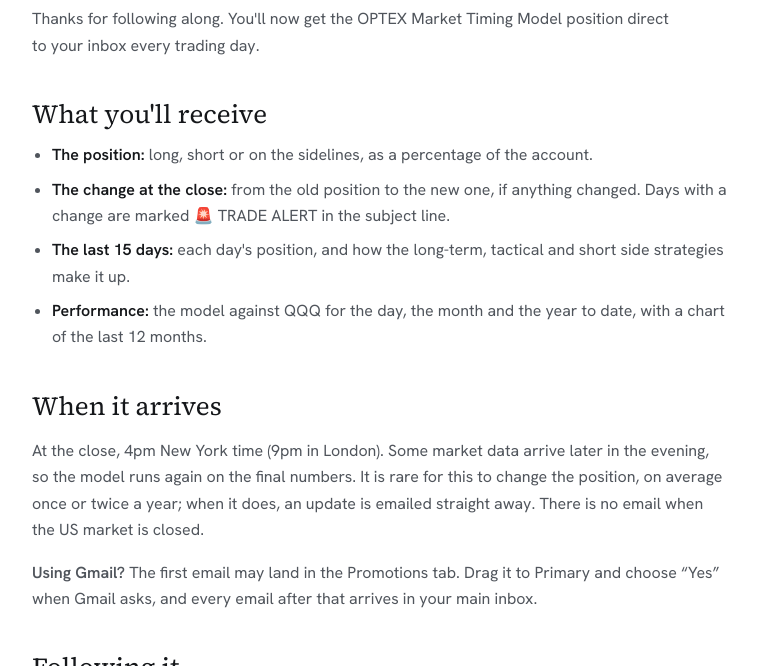
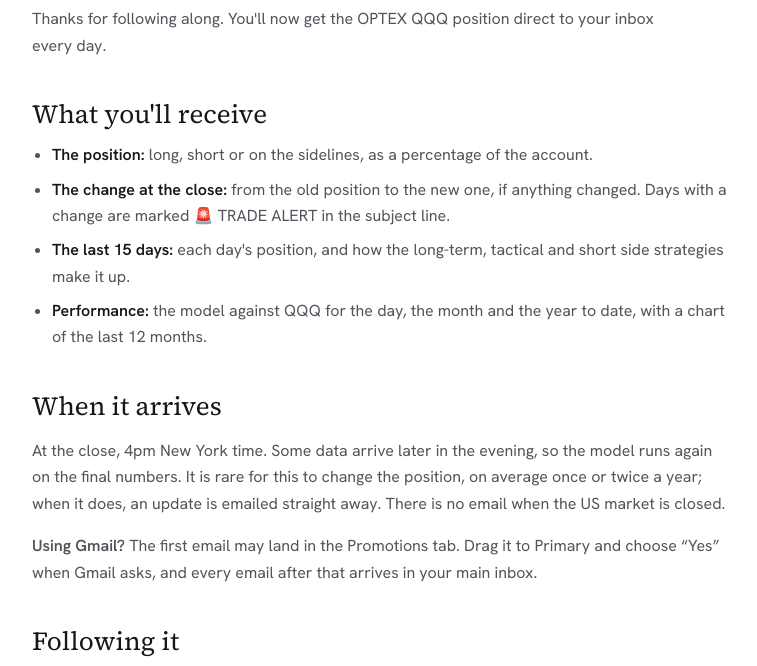
Before and after one commit to optexsignals/optex, a plain HTML site: page welcome.html in a window 1280 px wide. Shown: the part 466-1132 px from the top of the page, without its empty margins (260-1017 px from the left). Drawn offline with Linux system fonts and the light colour scheme.

Commit message:
Market Timing welcome: wording
Co-Authored-By: Claude Opus 5.5 <noreply@anthropic.com>

```diff
--- a/welcome.html
+++ b/welcome.html
@@ -34,7 +34,7 @@
 <main class="wrap lp-thanks welcome">
   <p class="kicker">You're on the list</p>
   <h1>Welcome to the OPTEX Market Timing Model.</h1>
-  <p class="lede">Thanks for following along. You'll now get the OPTEX Market Timing Model position direct to your inbox every trading day.</p>
+  <p class="lede">Thanks for following along. You'll now get the OPTEX QQQ position direct to your inbox every day.</p>
   <h2>What you'll receive</h2>
   <ul>
     <li><b>The position:</b> long, short or on the sidelines, as a percentage of the account.</li>
@@ -43,7 +43,7 @@
     <li><b>Performance:</b> the model against QQQ for the day, the month and the year to date, with a chart of the last 12 months.</li>
   </ul>
   <h2>When it arrives</h2>
-  <p>At the close, 4pm New York time (9pm in London). Some market data arrive later in the evening, so the model runs again on the final numbers. It is rare for this to change the position, on average once or twice a year; when it does, an update is emailed straight away. There is no email when the US market is closed.</p>
+  <p>At the close, 4pm New York time. Some data arrive later in the evening, so the model runs again on the final numbers. It is rare for this to change the position, on average once or twice a year; when it does, an update is emailed straight away. There is no email when the US market is closed.</p>
   <p><b>Using Gmail?</b> The first email may land in the Promotions tab. Drag it to Primary and choose &ldquo;Yes&rdquo; when Gmail asks, and every email after that arrives in your main inbox.</p>
   <h2>Following it</h2>
   <ul>
```
